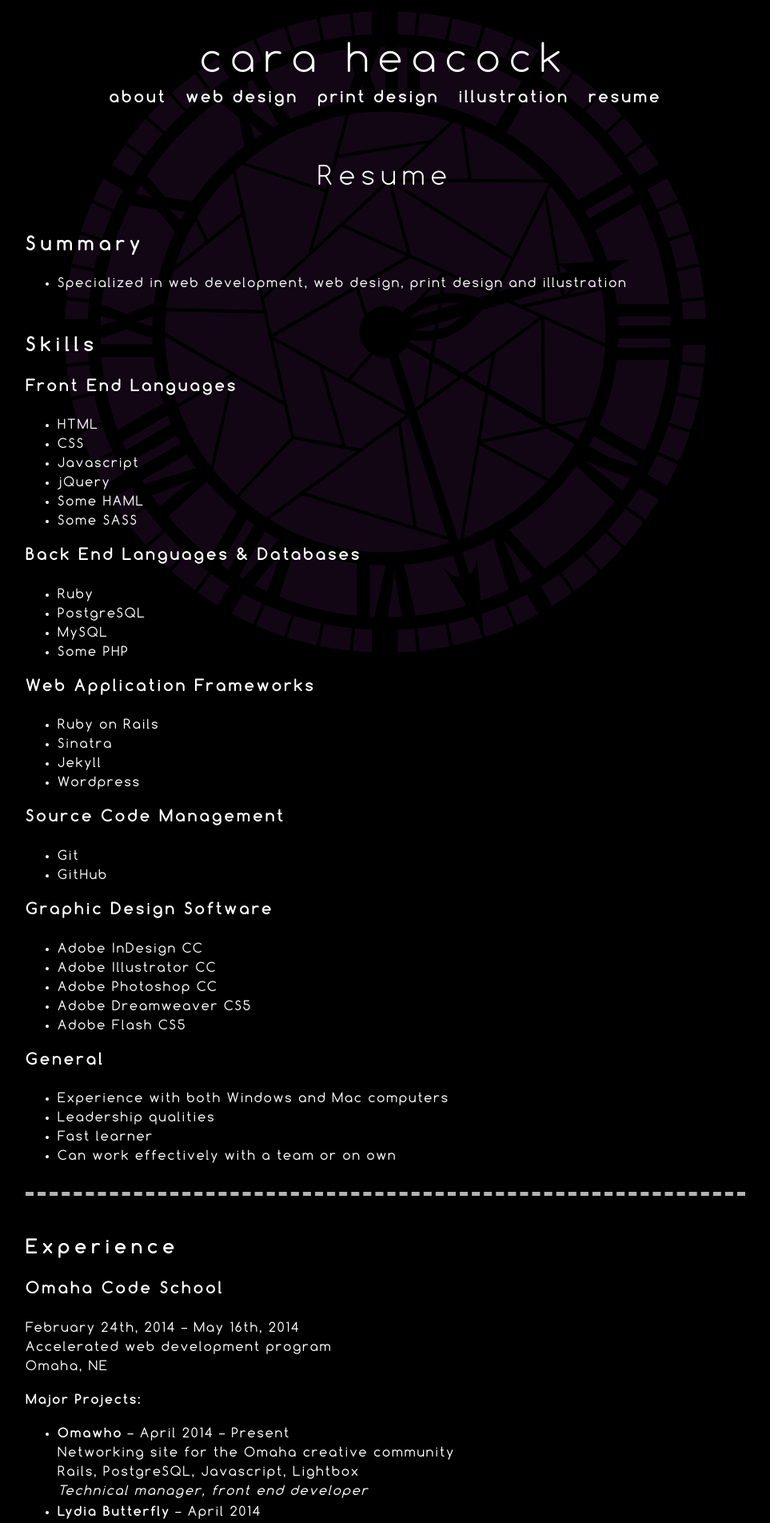
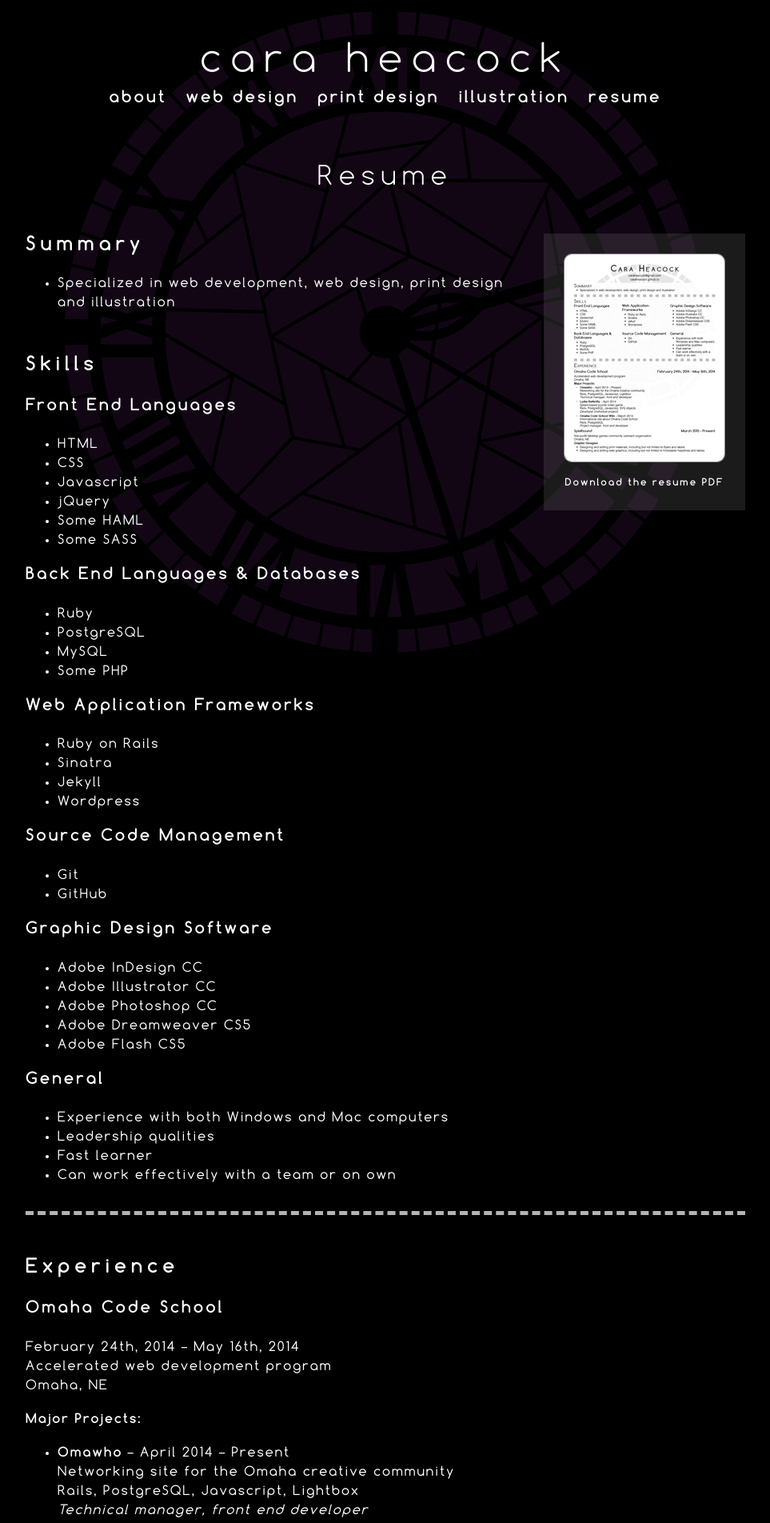
Before and after one commit to Caraheacock/caraheacock.github.io, a Jekyll site: the page built from resume.html, in a window 1280 px wide. Shown: the top 1904 px of the page at 80% size, without its empty margins (158-1121 px from the left). Built offline with Jekyll 4.4.1, drawn with Linux system fonts in a browser that asks for light colours; Markdown is read by kramdown in place of the engine named in the settings; some of the changed text lies outside the part shown.

Commit message:
Added downloadable resume

```diff
--- a/css/main.css
+++ b/css/main.css
@@ -181,7 +181,7 @@ a:hover {
 #social_links a {
   display: inline-block;
   padding: 10px;
-  background-color: #b3b3b3;
+  background-color: #888;
   margin: 0 10px;
   letter-spacing: 5px;
 }
@@ -213,6 +213,27 @@ a:hover {
 .port-description a {
   text-decoration: underline;
   word-wrap: break-word;
+}
+
+/* Resume */
+
+#resume_download_section {
+  display: block;
+  float: right;
+  background-color: rgba(136,136,136,0.2);
+  padding: 25px;
+  margin: 25px 0 25px 25px;
+  text-align: center;
+  font-size: 0.75em;
+}
+
+#resume_download_section img {
+  border: solid 1px #888;
+  border-radius: 10px;
+}
+
+#resume_download_section p {
+  margin-bottom: 0;
 }
 
 /* Mobile specific */
@@ -252,4 +273,12 @@ a:hover {
     max-width: 100%;
     height: auto;
   }
+
+  #resume_download_section {
+    margin: 0 0 25px 0;
+    padding: 25px 0;
+    background-color: transparent;
+    float: none;
+    width: 100%;
+  }
 }
--- a/resume.html
+++ b/resume.html
@@ -4,6 +4,11 @@ title: Cara Heacock | Resume
 ---
 
 <h2>Resume</h2>
+
+<div id="resume_download_section">
+  <a href="/downloads/resume_web.pdf" target="_blank"><img src="/images/resume_200x259.jpg" width="200" height="259" alt="Resume Download" /></a>
+  <p><a href="/downloads/resume_web.pdf" target="_blank">Download the resume PDF</a></p>
+</div>
 
 <h3>Summary</h3>
 <ul>
```
Also changed, not shown: other parts of resume.html (+2 -0 lines), images/resume_200x259.jpg (added), 1 other file.
